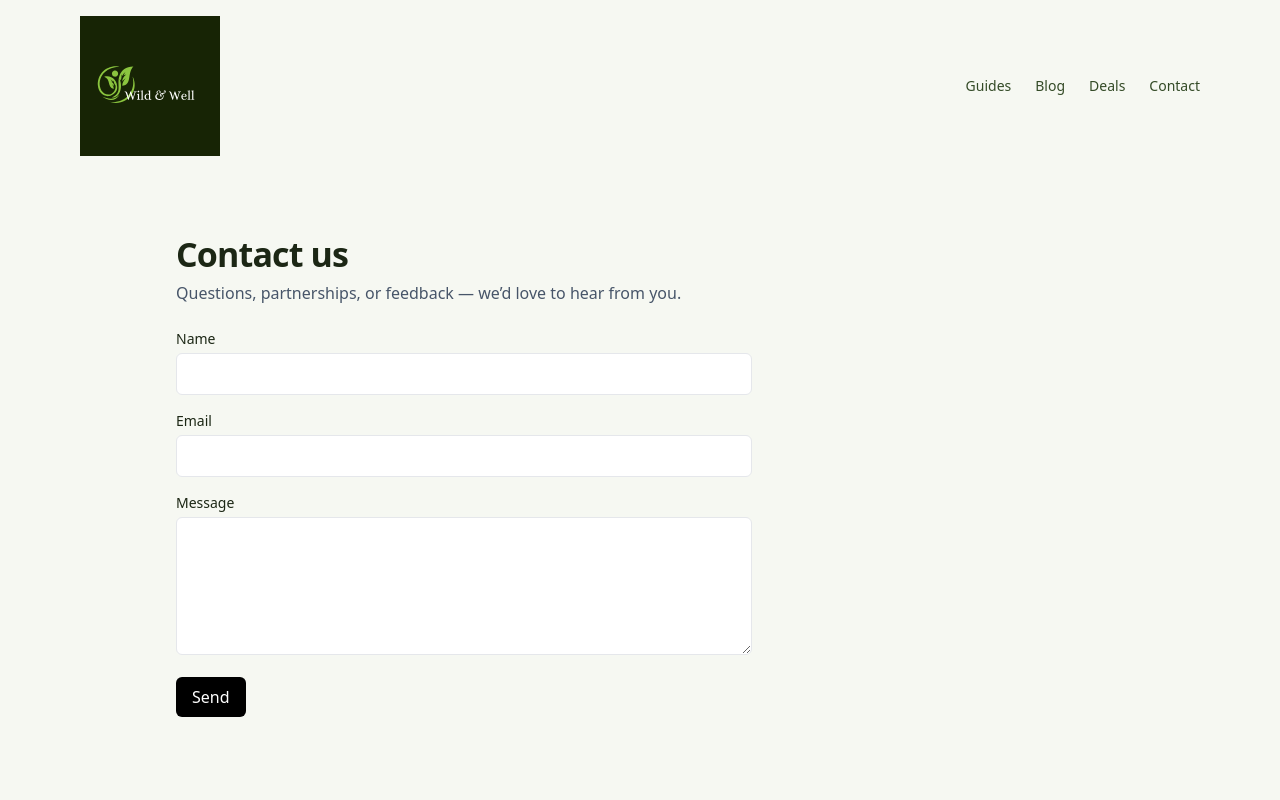
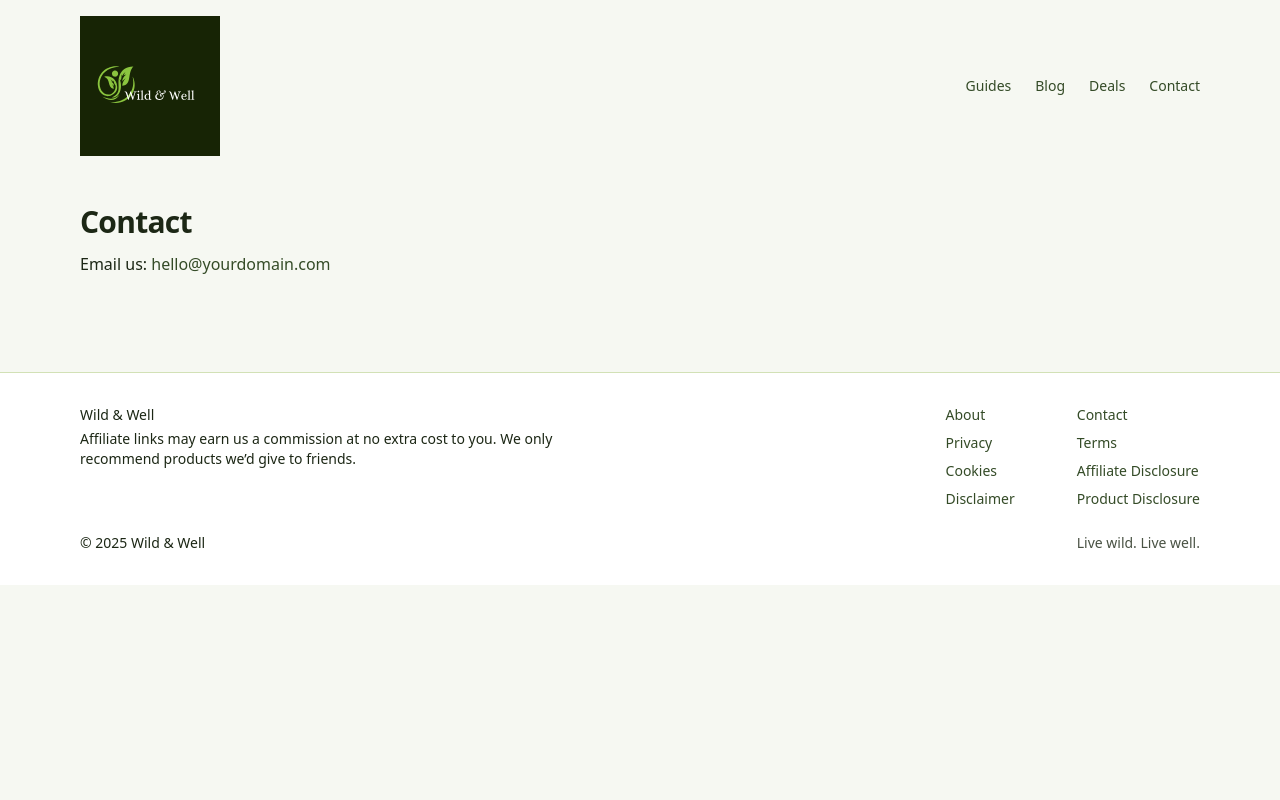
Before and after one commit to dariosandison/Eco---Holistic, a Next.js app: page /contact in a window 1280 px wide. Shown: the top 800 px of the page. Built offline with nearby package versions, Linux system fonts and the light colour scheme.

Commit message:
Update contact.js

```diff
--- a/pages/contact.js
+++ b/pages/contact.js
@@ -1,30 +1,9 @@
-// /pages/contact.js
-import Head from 'next/head';
-import ContactForm from '../components/ContactForm';
-
-export default function ContactPage() {
+export const seo = { title: 'Contact' };
+export default function Contact() {
   return (
-    <>
-      <Head>
-        <title>Contact | Eco & Holistic</title>
-        <meta name="description" content="Questions, partnerships, feedback — contact Eco & Holistic." />
-      </Head>
-
-      <main style={main}>
-        <section style={hero}>
-          <h1 style={h1}>Contact us</h1>
-          <p style={sub}>Questions, partnerships, or feedback — we’d love to hear from you.</p>
-        </section>
-
-        <section>
-          <ContactForm />
-        </section>
-      </main>
-    </>
+    <div className="prose">
+      <h1>Contact</h1>
+      <p>Email us: <a href="mailto:hello@yourdomain.com">hello@yourdomain.com</a></p>
+    </div>
   );
 }
-
-const main = { maxWidth: 960, margin: '0 auto', padding: '32px 16px', fontFamily: 'system-ui, -apple-system, Segoe UI, Roboto, Helvetica, Arial' };
-const hero = { marginBottom: 24 };
-const h1 = { margin: '0 0 8px', fontSize: 34, lineHeight: 1.1 };
-const sub = { margin: 0, color: '#475569' };
```
